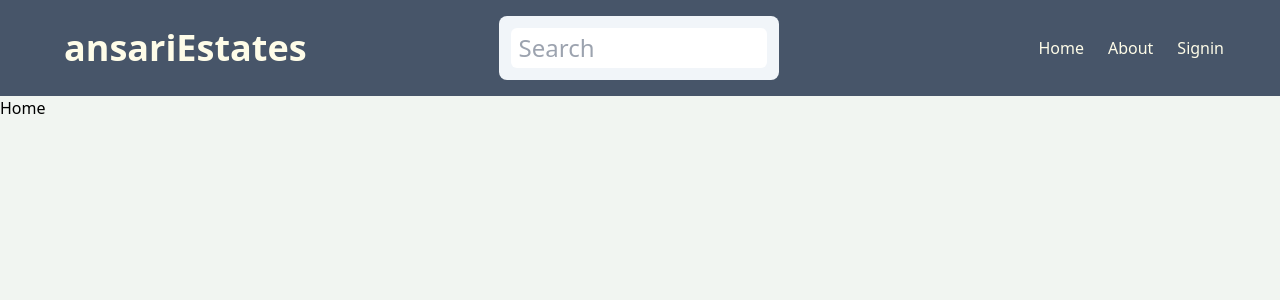
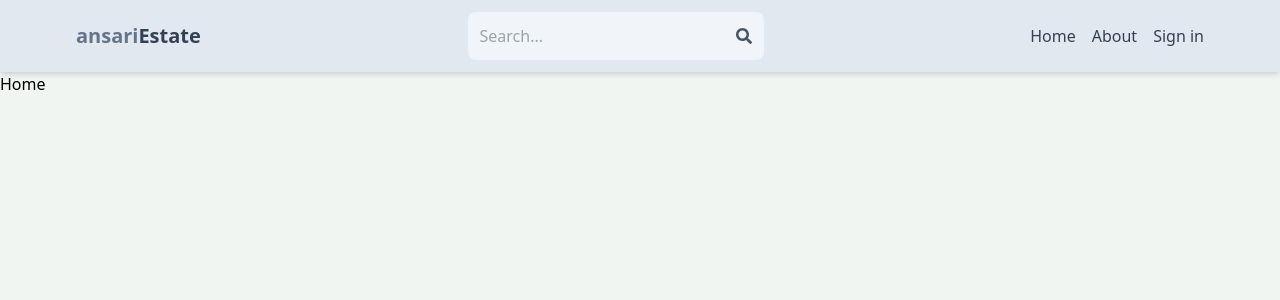
Before and after one commit to abbasansari/mern-estate-2024, a React (Vite) app in the folder client/: page / in a window 1280 px wide. Shown: the top 300 px of the page. Built offline with nearby package versions, Linux system fonts and the light colour scheme; no server answers.

Commit message:
Complete Header search functionality

```diff
--- a/client/src/components/Header.jsx
+++ b/client/src/components/Header.jsx
@@ -1,45 +1,81 @@
-// import { FaSearch } from "react-icons/fa";
-import { Link } from "react-router-dom";
+import { FaSearch } from "react-icons/fa";
+import { Link, useNavigate } from "react-router-dom";
 import { useSelector } from "react-redux";
+import { useEffect, useState } from "react";
 
 const Header = () => {
   const { currentUser } = useSelector((state) => state.user);
+  const navigate = useNavigate();
+  const [searchTerm, setSearchTerm] = useState("");
+
+  const handleSubmit = (e) => {
+    e.preventDefault();
+    try {
+      //to keep previous searchTerms we have a builtin function is js
+      const urlParams = new URLSearchParams(window.location.search);
+      urlParams.set("searchTerm", searchTerm);
+      const searchQuery = urlParams.toString();
+      navigate(`/search?${searchQuery}`);
+    } catch (error) {
+      console.log(error);
+    }
+  };
+  useEffect(() => {
+    const urlParams = new URLSearchParams(location.search);
+    const searchTermFromUrl = urlParams.get("searchTerm");
+    if (searchTermFromUrl) {
+      setSearchTerm(searchTermFromUrl);
+    }
+  }, [location.search]);
   return (
-    <nav className="flex items-center justify-between p-4 bg-slate-600 text-yellow-50">
-      <div className="flex items-center gap-44">
-        <Link to="/" className=" font-bold mr-4 text-4xl ml-12">
-          ansariEstates
+    <header className="bg-slate-200 shadow-md">
+      <div className="flex justify-between items-center max-w-6xl mx-auto p-3">
+        <Link to="/">
+          <h1 className="font-bold text-sm sm:text-xl flex flex-wrap">
+            <span className="text-slate-500">ansari</span>
+            <span className="text-slate-700">Estate</span>
+          </h1>
         </Link>
-        <form className="bg-slate-100 p-3 rounded-lg flex items-center">
+        <form
+          onSubmit={handleSubmit}
+          className="bg-slate-100 p-3 rounded-lg flex items-center"
+        >
           <input
             type="text"
-            placeholder="Search"
-            className="px-2 py-1 rounded-md text-black text-2xl focus:outline-none w-24 sm:w-64"
+            placeholder="Search..."
+            className="bg-transparent focus:outline-none w-24 sm:w-64"
+            value={searchTerm}
+            onChange={(e) => setSearchTerm(e.target.value)}
           />
-          {/* <FaSearch color="black" /> */}
+          <button>
+            <FaSearch className="text-slate-600" />
+          </button>
         </form>
-      </div>
-      <div className="flex items-center gap-6 mr-10">
-        <Link to="/" className="hidden sm:inline hover:underline">
+        <ul className="flex gap-4">
+          <Link to="/">
+            <li className="hidden sm:inline text-slate-700 hover:underline">
               Home
+            </li>
           </Link>
-
-        <Link to="/about" className="hidden sm:inline hover:underline">
+          <Link to="/about">
+            <li className="hidden sm:inline text-slate-700 hover:underline">
               About
+            </li>
           </Link>
-        <Link to="/profile" className="hidden sm:inline hover:underline">
+          <Link to="/profile">
             {currentUser ? (
               <img
-              className="rounded-full h-12 w-12 object-cover"
+                className="rounded-full h-7 w-7 object-cover"
                 src={currentUser.avatar}
-              alt="Profile=Pic"
+                alt="profile"
               />
             ) : (
-            <span>Signin</span>
+              <li className=" text-slate-700 hover:underline"> Sign in</li>
             )}
           </Link>
+        </ul>
       </div>
-    </nav>
+    </header>
   );
 };
 
```
Lines whose indentation alone changed are shown as unchanged.
